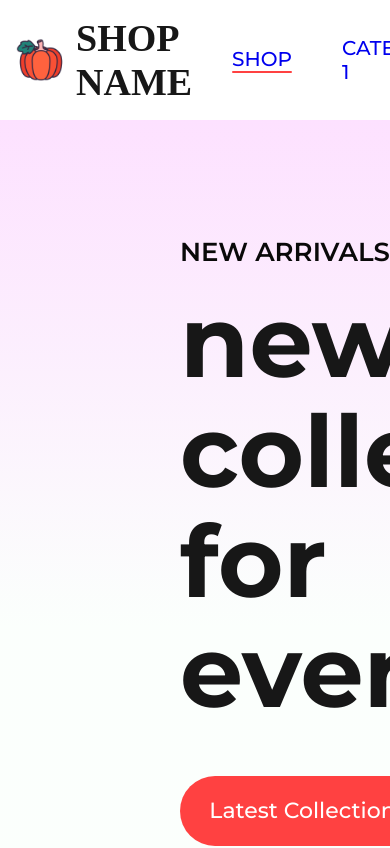
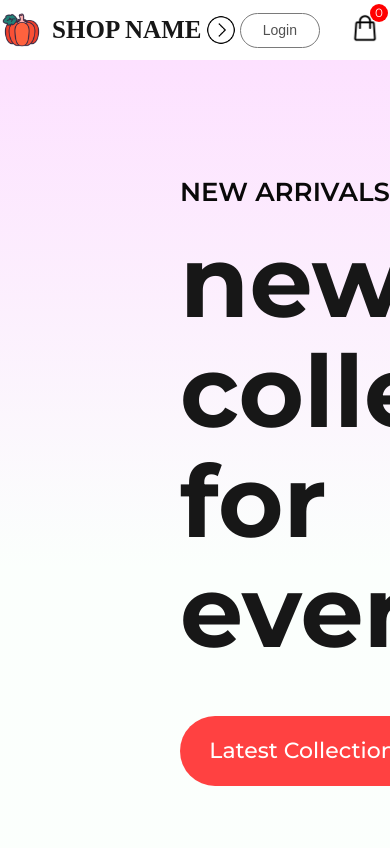
Before and after one commit to stautisabela/ecommerce-sample, a React (Create React App) app in the folder client/: page / in a window 390 px wide. Shown: the top 848 px of the page. Built offline with nearby package versions, Linux system fonts and the light colour scheme; a web font is replaced by a local one.

Commit message:
Make navbar responsive

```diff
--- a/client/src/Components/Navbar/Navbar.css
+++ b/client/src/Components/Navbar/Navbar.css
@@ -2,7 +2,8 @@
     display: flex;
     justify-content: space-around;
     padding: 16px;
-    box-shadow: 0 1px 3px -2px;
+    box-shadow: 0 1px 3px -2px black;
+    align-items: center;
 }
 
 .nav-logo{
@@ -73,3 +74,97 @@
     background: red;
     color: white;
 }
+.nav-dropdown{
+    display: none;
+}
+
+@media(max-width:1280px){
+    .navbar{
+        padding: 12px 50px;
+    }
+    .nav-logo img{
+        width: 40px;
+    }
+    .nav-logo p{
+        font-size: 25px;
+    }
+    .nav-menu{
+        gap: 30px;
+        font-size: 16px;
+    }
+    .nav-login-cart{
+        gap: 30px;
+    }
+    .nav-login-cart button{
+        width: 120px;
+        height: 45px;
+        font-size: 16px;
+    }
+    .nav-cart-count{
+        margin-left: -40px;
+        font-size: 12px;
+    }
+}
+@media(max-width:1024px){
+    .navbar{
+        padding: 12px 30px;
+    }
+    .nav-menu{
+        gap: 25px;
+        font-size: 14px;
+    }
+    .nav-login-cart button{
+        width: 80px;
+        height: 35px;
+        font-size: 14px;
+    }
+    .nav-login-cart img{
+        width: 30px;
+    }
+    .nav-cart-count{
+        width: 18px;
+        height: 18px;
+    }
+}
+@media(max-width:800px){
+    .navbar{
+        padding: 10px 0px;
+    }
+    .nav-dropdown{
+        display: block;
+        width: 30px;
+        rotate: -90deg;
+        transition: 0.5s;
+    }
+    .nav-menu{
+        display: none;
+        height: 80px;
+        width: 100%;
+        position: absolute;
+        background: white;
+        justify-content: center;
+        top: 50px;
+    }
+    .nav-menu-visible{
+        display: flex;
+    }
+    .nav-dropdown.open{
+        transform: rotate(90deg);
+    }
+}
+@media(max-width:500){
+    .navbar{
+        padding: 8px 0px;
+        gap: 0;
+    }
+    .nav-logo{
+        transform: scale(0.8);
+    }
+    .nav-menu{
+        height: 70px;
+        top: 50px;
+    }
+    .nav-login-cart{
+        transform: scale(0.8);
+    }
+}
--- a/client/src/Components/Navbar/Navbar.jsx
+++ b/client/src/Components/Navbar/Navbar.jsx
@@ -1,7 +1,8 @@
-import React, { useContext, useState } from 'react'
+import React, { useContext, useRef, useState } from 'react'
 import './Navbar.css'
 import logo from '../Assets/logo.png'
 import cart_icon from '../Assets/cart_icon.png'
+import nav_dropdown from '../Assets/nav_dropdown.png'
 import { Link } from 'react-router-dom'
 import { ShopContext } from '../../Context/ShopContext'
 
@@ -9,6 +10,12 @@
 
     const [menu,setMenu] = useState("shop");
     const {getTotalCartItems} = useContext(ShopContext);
+    const menuRef = useRef();
+
+    const dropdown_toggle = (e) => {
+        menuRef.current.classList.toggle('nav-menu-visible');
+        e.target.classList.toggle('open');
+    }
 
   return (
     <div className='navbar'>
@@ -16,7 +23,8 @@
             <img src={logo} width="50px" alt="" />
             <p>SHOP NAME</p>
         </div>
-        <ul className="nav-menu">
+        <img className='nav-dropdown' onClick={dropdown_toggle} src={nav_dropdown} alt="" />
+        <ul ref={menuRef} className="nav-menu">
             <li onClick={()=>{setMenu("shop")}}><Link style={{ textDecoration: 'none' }} to='/'>SHOP</Link>{menu==="shop"?<hr/>:<></>}</li>
             <li onClick={()=>{setMenu("cat1")}}><Link style={{ textDecoration: 'none' }} to='/cat1'>CATEGORY 1</Link>{menu==="cat1"?<hr/>:<></>}</li>
             <li onClick={()=>{setMenu("cat2")}}><Link style={{ textDecoration: 'none' }} to='/cat2'>CATEGORY 2</Link>{menu==="cat2"?<hr/>:<></>}</li>
```
